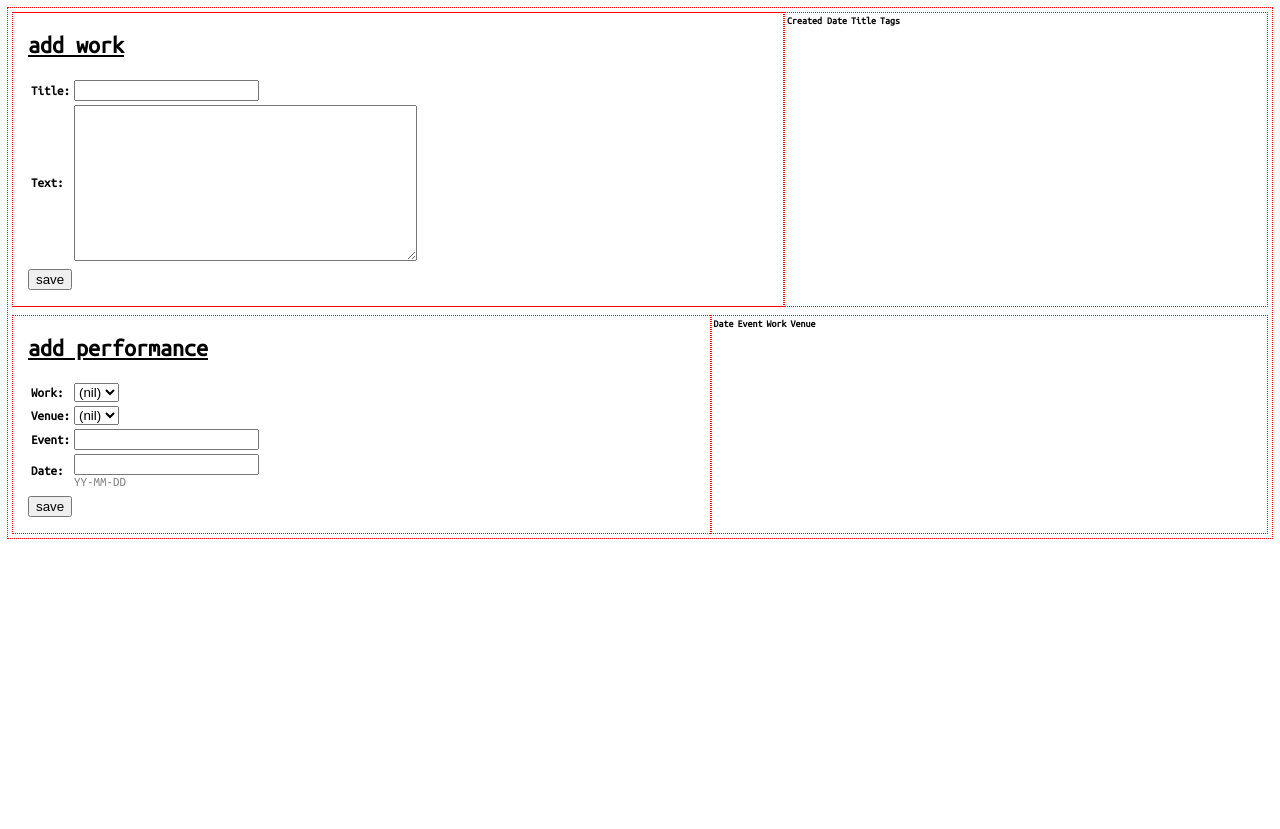
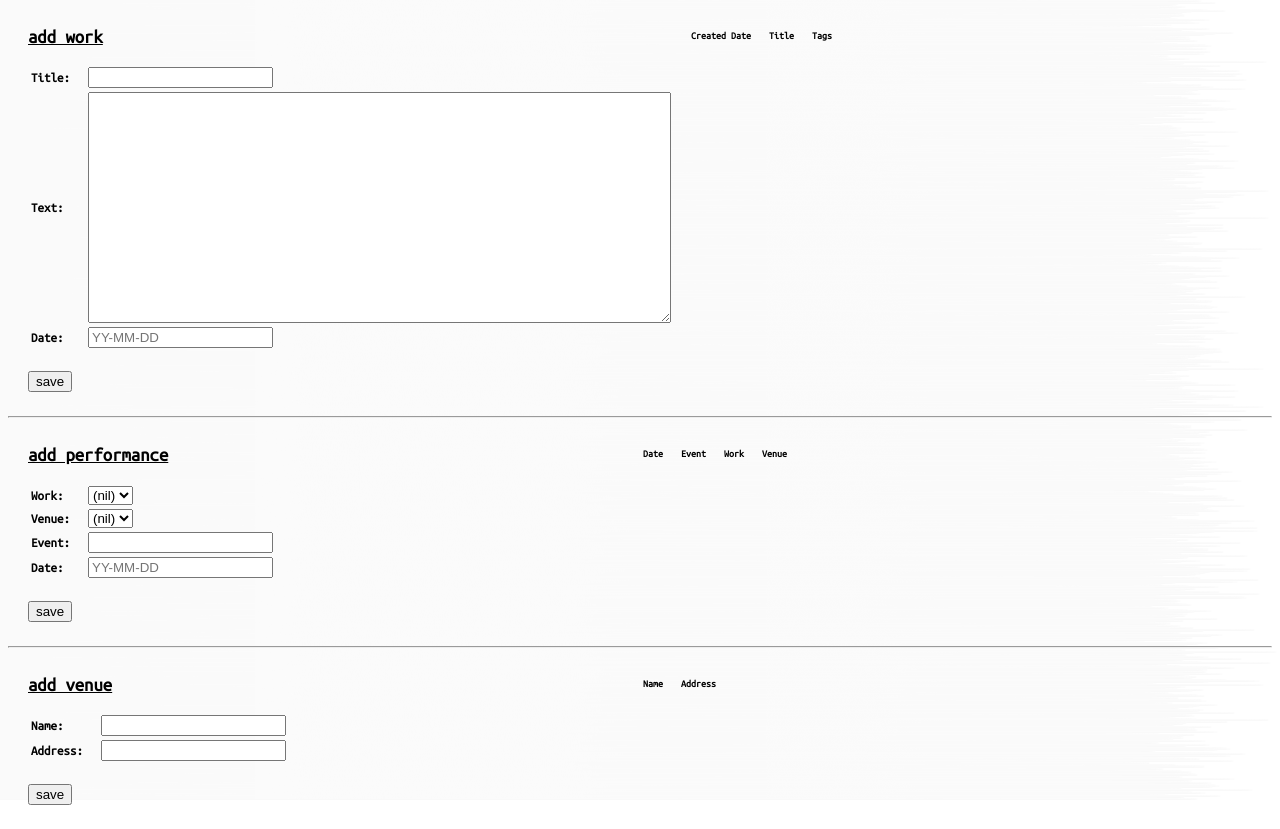
Before and after one commit to ericheep/miscellany, a Django app: page /miscellany/ in a window 1280 px wide. Before the commit the page ends 539 px from the top, so only its background shows below. Run offline with Django 3.2, Linux system fonts and the light colour scheme; data that the repository does not hold is empty; some libraries are stand-ins or nearby versions.

Commit message:
reorganized css in miscellany, added p5 background

```diff
--- a/portfolio/forms.py
+++ b/portfolio/forms.py
@@ -8,10 +8,15 @@ class WorkForm(forms.ModelForm):
     )
 
     text = forms.CharField(
-        widget=forms.Textarea
+        widget=forms.Textarea(attrs={'cols': 70, 'rows': 15})
     )
 
-    field_order = ['title', 'text']
+    created_date = forms.DateField(
+        label='Date',
+        widget=forms.TextInput(attrs={'placeholder': 'YY-MM-DD'})
+    )
+
+    field_order = ['title', 'text', 'created_date']
 
     class Meta:
         model = Work
@@ -26,14 +31,15 @@ class PerformanceForm(forms.ModelForm):
 
     venue = forms.ModelChoiceField(
         queryset=Venue.objects,
-        empty_label="(nil)")
+        empty_label="(nil)"
+    )
 
     event = forms.CharField(
-        max_length=100
+        max_length=100,
     )
 
     date = forms.DateField(
-        help_text="YY-MM-DD",
+        widget=forms.TextInput(attrs={'placeholder': 'YY-MM-DD'})
     )
 
     field_order = ['work', 'venue', 'event', 'date']
@@ -41,6 +47,19 @@ class PerformanceForm(forms.ModelForm):
     class Meta:
         model = Performance
         fields = {}
-        # help_texts = {
-        #     'date': "YY-MM-DD",
-        # }
+
+
+class VenueForm(forms.ModelForm):
+    name = forms.CharField(
+        max_length=100,
+    )
+
+    address = forms.CharField(
+        max_length=200,
+    )
+
+    field_order = ['name', 'address']
+
+    class Meta:
+        model = Performance
+        fields = {}
--- a/portfolio/static/css/miscellany.css
+++ b/portfolio/static/css/miscellany.css
@@ -1,21 +1,21 @@
 div {
-    outline: #FF0000 dotted thin;
     font-family: 'Ubuntu Mono', monospace;
 }
 
-h2 {
+h3 {
     margin-left: 15px;
-    font-size: normal;
     text-decoration: underline;
 }
 
 button {
+    margin-top: 15px;
     margin-left: 15px;
 }
 
-.helptext {
-    color: gray;
+th, td {
+    padding-right: 15px;
 }
+
 
 .miscellany-form {
     font-size: normal;
@@ -34,54 +34,24 @@ button {
     text-align: left;
 }
 
-#page-container {
-    display: flex;
-    flex-direction: column;
-}
-
-#work-half {
+.section {
     display: flex;
     flex: 1 0 auto;
-    order: 0;
     flex-direction: row;
     justify-content: space-between;
     margin: 5px;
 }
 
-#work-form {
+.section-form {
     flex: 1 0 auto;
     order: 0;
 }
 
-#work-list {
-    flex: 1 0 auto;
+.section-list {
+    overflow-y: scroll hidden;
+    margin: 20px 0px;
+    flex: 0 1 auto;
     font-size: small;
     order: 1;
+    width: 50%;
 }
-
-#work-item {
-    flex: 1 0 auto;
-}
-
-#performance-half {
-    display: flex;
-    flex: 1 0 auto;
-    order: 1;
-    flex-direction: row;
-    justify-content: space-between;
-    margin: 5px;
-}
-
-#performance-form {
-    flex: 1 0 auto;
-    order: 0;
-}
-
-#performance-list {
-    flex: 1 0 auto;
-    order: 1;
-}
-
-#performance-item {
-    flex: 1 0 auto;
-}
--- a/portfolio/templates/portfolio/miscellany.html
+++ b/portfolio/templates/portfolio/miscellany.html
@@ -2,14 +2,16 @@
 <head>
     <link href="https://fonts.googleapis.com/css?family=Ubuntu+Mono" rel="stylesheet">
     <link href="/static/css/miscellany.css" rel="stylesheet"/>
+    <script src="//cdnjs.cloudflare.com/ajax/libs/p5.js/0.5.11/p5.js"></script>
+    <script src="//cdnjs.cloudflare.com/ajax/libs/p5.js/0.5.11/addons/p5.dom.js"></script>
+    <script src="/static/p5/miscellany.js"></script>
     <title>miscellany</title>
 </head>
 
 <body>
-    <div id="page-container">
-        <div id="work-half">
-            <div id="work-form">
-                <h2>add work</h2>
+    <div class="section">
+        <div class="section-form">
+            <h3>add work</h3>
             <form method="POST" class="miscellany-form">
                 {% csrf_token %}
                 <table class="table-form">
@@ -18,7 +20,7 @@
                 <button type="submit" class="save btn btn-default">save</button>
             </form>
         </div>
-            <div id="work-list">
+        <div class="section-list">
             <table>
                 <tr class="table-list">
                     <th>Created Date</th>
@@ -27,21 +29,22 @@
                 </tr>
                 {% for work in works %}
                 <tr class="table-list">
-                        <th>{{ work.created_date|date:"y-m-d" }}</th>
-                        <th>{{ work.title }}</th>
-                        <th>
+                    <td>{{ work.created_date|date:"y-m-d" }}</td>
+                    <td>{{ work.title }}</td>
+                    <td>
                         {% for tag in work.tags.all %}
                             {{ tag }},
                         {% endfor %}
-                        </th>
+                    </td>
                 </tr>
                 {% endfor %}
             </table>
         </div>
     </div>
-        <div id="performance-half">
-            <div id="performance-form">
-                <h2>add performance</h2>
+    <hr>
+    <div class="section">
+        <div class="section-form">
+            <h3>add performance</h3>
             <form method="POST" class="miscellany-form">
                 {% csrf_token %}
                 <table class="table-form">
@@ -50,7 +53,7 @@
                 <button type="submit" class="save btn btn-default">save</button>
             </form>
         </div>
-            <div id="performance-list">
+        <div class="section-list">
             <table>
                 <tr class="table-list">
                     <th>Date</th>
@@ -69,5 +72,31 @@
             </table>
         </div>
     </div>
+    <hr>
+    <div class="section">
+        <div class="section-form">
+            <h3>add venue</h3>
+            <form method="POST" class="miscellany-form">
+                {% csrf_token %}
+                <table class="table-form">
+                    {{ venue_form.as_table }}
+                </table>
+                <button type="submit" class="save btn btn-default">save</button>
+            </form>
+        </div>
+        <div class="section-list">
+            <table>
+                <tr class="table-list">
+                    <th>Name</th>
+                    <th>Address</th>
+                </tr>
+            {% for venue in venues %}
+                <tr class="table-list">
+                    <td>{{ venue.name }}</td>
+                    <td>{{ venue.address }}</td>
+                </tr>
+            {% endfor %}
+            </table>
+        </div>
     </div>
 </body>
--- a/portfolio/views.py
+++ b/portfolio/views.py
@@ -1,8 +1,8 @@
 from django.shortcuts import render, get_object_or_404
 from django.views.generic import View
 
-from .forms import WorkForm, PerformanceForm
-from .models import Work, Tag, Performance
+from .forms import WorkForm, PerformanceForm, VenueForm
+from .models import Work, Tag, Performance, Venue
 
 
 def index(request):
@@ -82,15 +82,19 @@ def miscellany(request):
 
     work_form = WorkForm()
     performance_form = PerformanceForm()
+    venue_form = VenueForm()
 
     works = Work.objects.all().order_by('-created_date')
     performances = Performance.objects.all().order_by('-date')
+    venues = Venue.objects.all().order_by('name')
 
     context = {
         'work_form': work_form,
         'performance_form': performance_form,
+        'venue_form': venue_form,
         'works': works,
         'performances': performances,
+        'venues': venues,
     }
 
     return render(request, 'portfolio/miscellany.html', context)
```
Also changed, not shown: portfolio/static/p5/miscellany.js (added, +42 -0 lines). Lines whose indentation alone changed are shown as unchanged.
